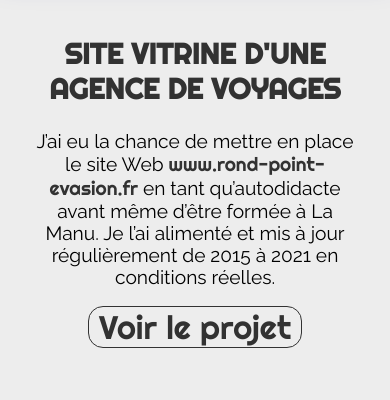
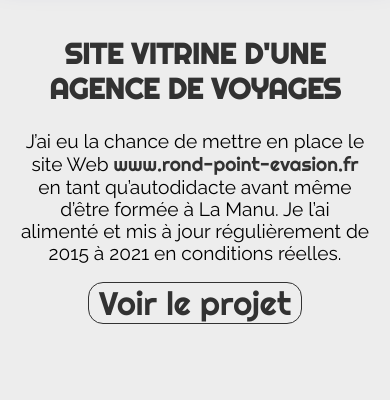
Before and after one commit to elodie2812/portfolio, a plain HTML site: page creations.html in a window 390 px wide. Shown: the part 869-1269 px from the top of the page. Drawn offline with Linux system fonts and the light colour scheme.

Commit message:
portfolio 21jun21

```diff
--- a/assets/css/style.css
+++ b/assets/css/style.css
@@ -11,12 +11,6 @@ font-family: 'Righteous', cursive;
 */
 /*rgba(0,0,0,0.6)*/
 
-html {
-    margin: 0;
-    padding: 0;
-    scroll-behavior: smooth;
-}
-
 header {
     background: url(../img/crayonBg.jpg) no-repeat;
     background-size: cover;
@@ -26,6 +20,7 @@ header {
 }
 
 body {
+    overflow-x: hidden;
     font-family: 'Raleway', sans-serif;
     background-color:#ededed;
     font-size: 1.2em;
@@ -286,7 +281,6 @@ h2 {
     display: flex;
     justify-content:space-around;
     align-items:center;
-    text-align:center;
 }
 
 .block {
@@ -353,17 +347,14 @@ i {
 }
 
 .blockMockup {
+    width: 90%;
     margin: 20px 10px;
     padding: 20px;
-    justify-content: space-around;
     align-items: center;
+    text-align: center;
 }
 .mockup {
     width: 70%;
-}
-
-.project {
-    justify-content: center;
 }
 
 .separateur {
@@ -409,6 +400,7 @@ i {
 }
 
 .cv {
+    margin-top: 15px;
     background-color: #ededed;
     text-align: center;
     width: 50%;
@@ -616,6 +608,10 @@ footer a:hover {
 
 /* Media Queries */
 @media only screen and (max-width: 840px) {
+    body {
+        overflow-x: hidden;
+    }
+
     header {
         margin-top: 0;
     }
@@ -670,6 +666,10 @@ footer a:hover {
 }
 
 @media only screen and (max-width: 660px) {
+    body {
+        overflow-x: hidden;
+    }
+
     footer {
         font-size: 0.6em;
     }
```
